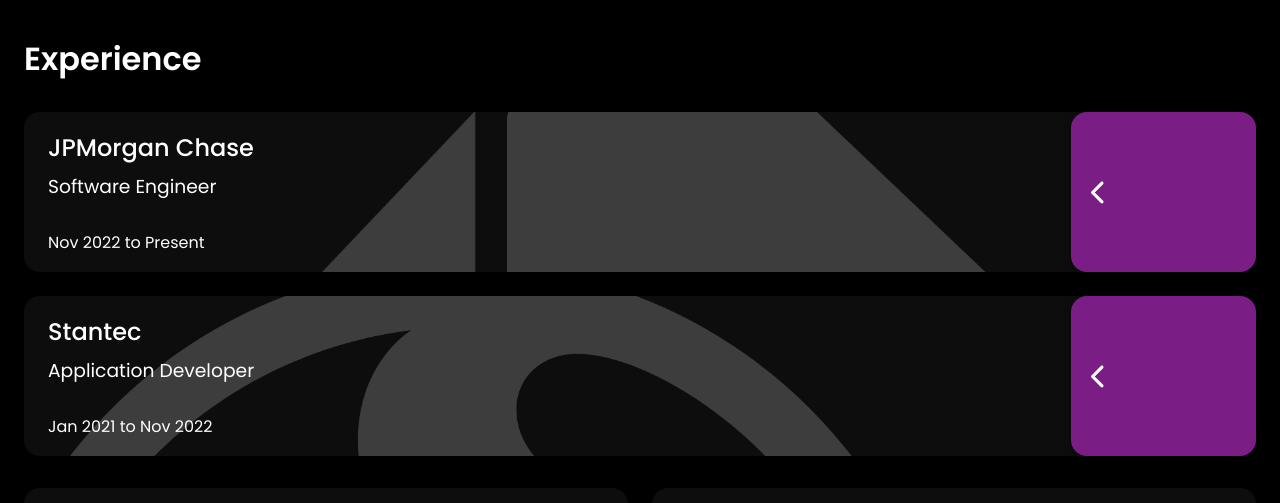
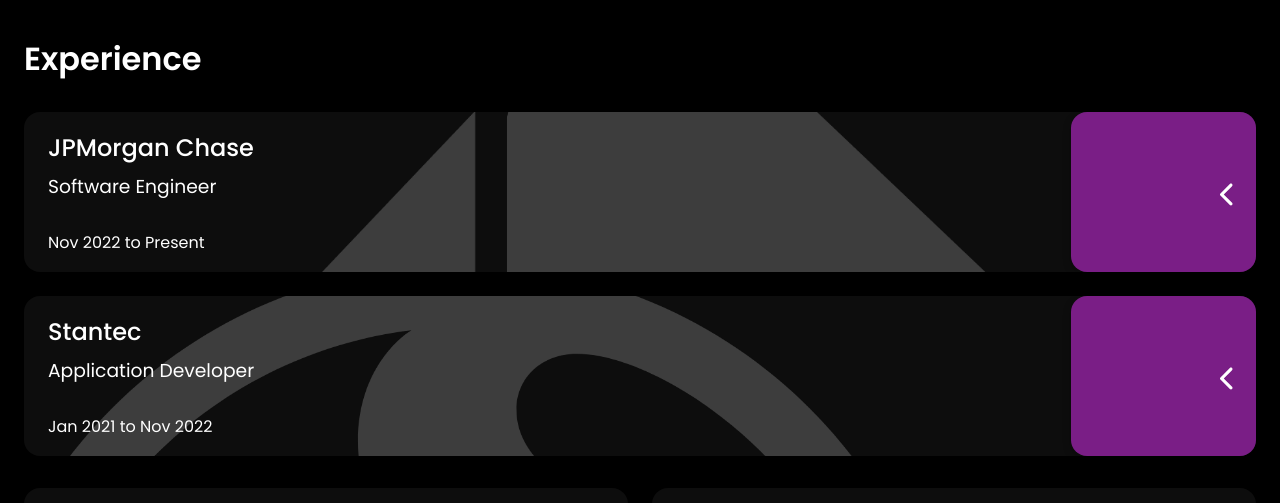
Before and after one commit to dnitecki/personal-website-ui, a React (Create React App) app: page / in a window 1280 px wide. Shown: the part 996-1499 px from the top of the page. Built offline with nearby package versions, Linux system fonts and the light colour scheme; the HTML template or start-up script is replaced by a standard one.

Commit message:
adjust chevron

```diff
--- a/src/components/resume/Resume.scss
+++ b/src/components/resume/Resume.scss
@@ -83,7 +83,7 @@
   width: 100%;
   z-index: 2000;
   padding-top: 1rem;
-  padding-left: 3.5rem;
+  padding-left: 1.5rem;
   line-height: 0%;
   flex-direction: column;
   -webkit-transition: opacity 0.2s ease;
@@ -109,7 +109,8 @@
   display: flex;
   position: absolute;
   z-index: 3000;
-  left: 20px;
+  top: 70px;
+  right: 20px;
   font-size: var(--navIconSize);
   color: var(--white);
   -webkit-transition: all 0.3s ease;
--- a/src/components/resume/Resume.tsx
+++ b/src/components/resume/Resume.tsx
@@ -17,20 +17,18 @@
   return (
     <div className="resume-container">
       <div onClick={handleJpmcClick} className="resume-card glass">
+        <div
+          className={`resume-icon ${jpmcClicked ? "icon-closed" : "icon-open"}`}
+        >
+          <FontAwesomeIcon icon={faChevronLeft} />
+        </div>
         <div className="bg-image-jpmc" />
+
         <div
           className={`resume-card-bg ${
             jpmcClicked ? "resume-closed" : "resume-open"
           }`}
-        >
-          <div
-            className={`resume-icon ${
-              jpmcClicked ? "icon-closed" : "icon-open"
-            }`}
-          >
-            <FontAwesomeIcon icon={faChevronLeft} />
-          </div>
-        </div>
+        ></div>
         <div
           className={`resume-card-front ${jpmcClicked ? "visible" : "hidden"}`}
         >
@@ -49,20 +47,17 @@
         </div>
       </div>
       <div onClick={handleStnClick} className="resume-card glass">
+        <div
+          className={`resume-icon ${stnClicked ? "icon-closed" : "icon-open"}`}
+        >
+          <FontAwesomeIcon icon={faChevronLeft} />
+        </div>
         <div className="bg-image-stn" />
         <div
           className={`resume-card-bg ${
             stnClicked ? "resume-closed" : "resume-open"
           }`}
-        >
-          <div
-            className={`resume-icon ${
-              stnClicked ? "icon-closed" : "icon-open"
-            }`}
-          >
-            <FontAwesomeIcon icon={faChevronLeft} />
-          </div>
-        </div>
+        ></div>
         <div
           className={`resume-card-front ${stnClicked ? "visible" : "hidden"}`}
         >
```
